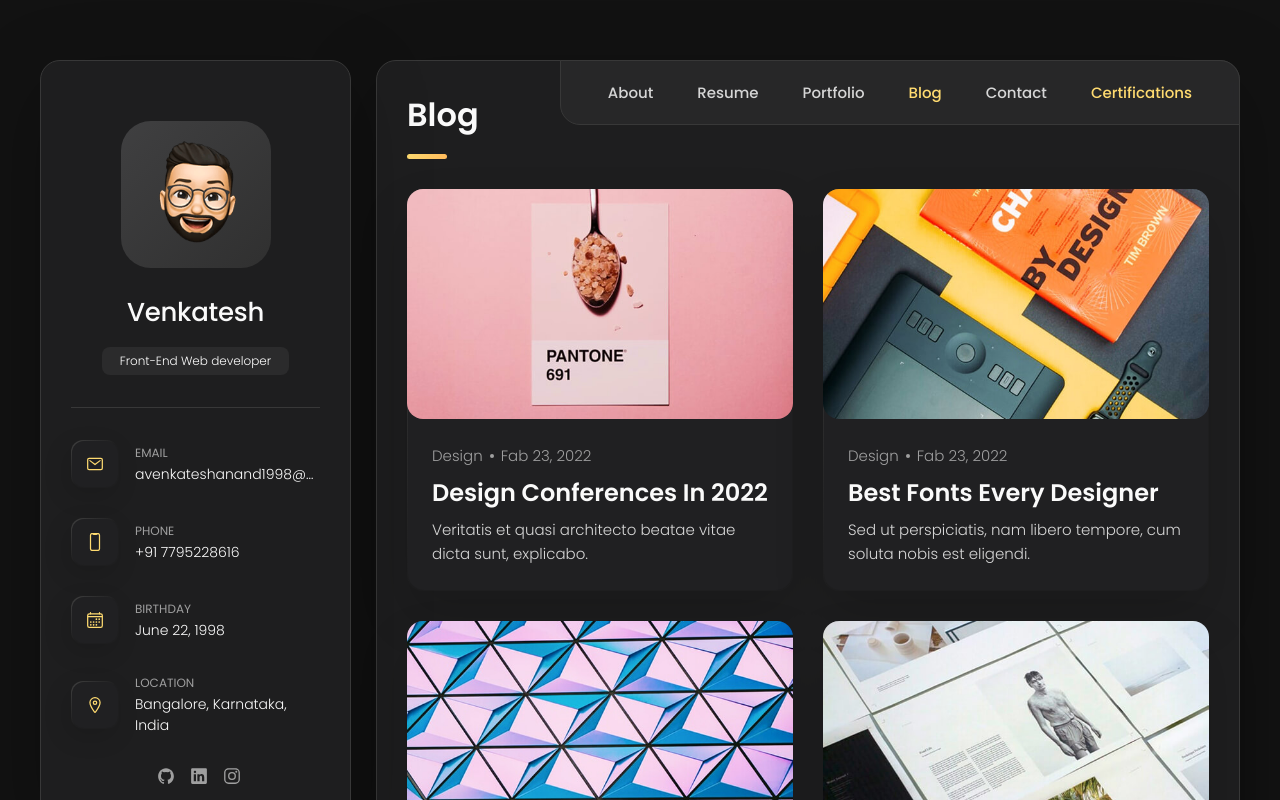
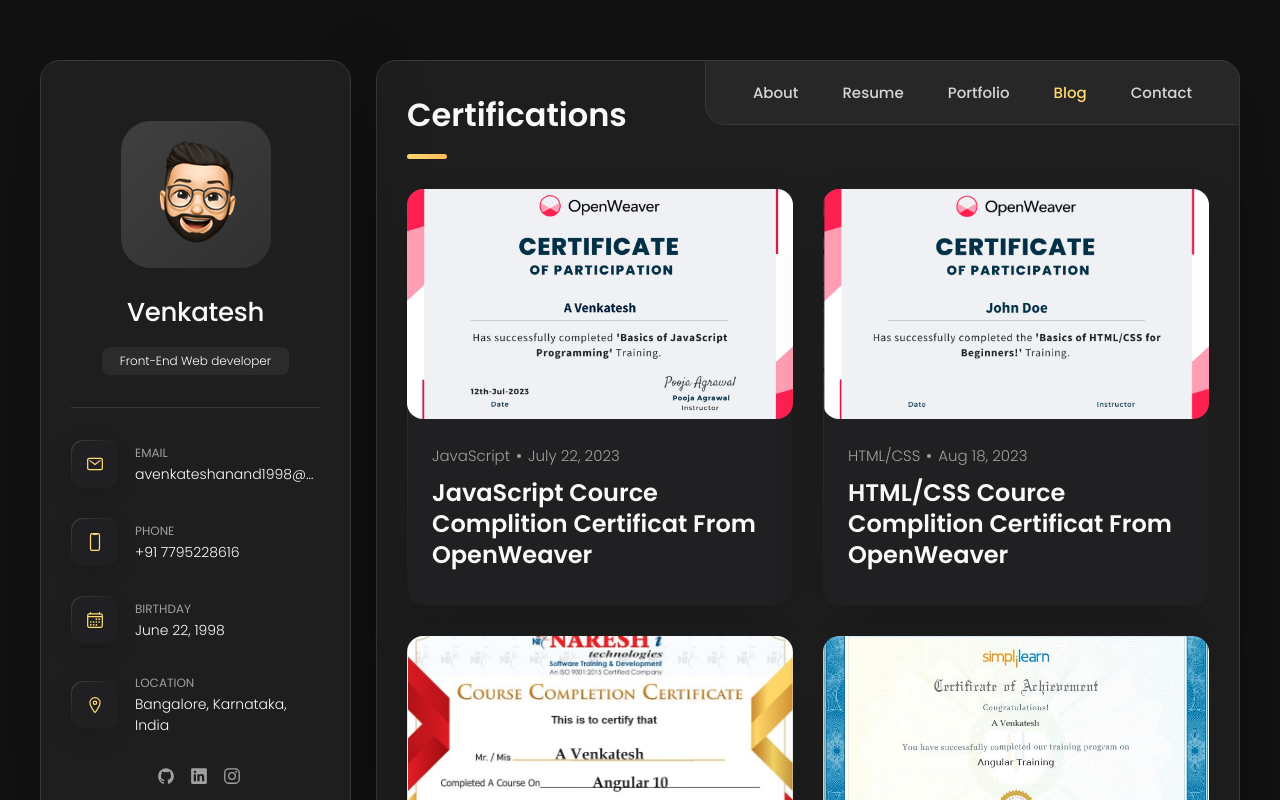
Before and after one commit to Avenkatesh1/My_Personal-Portfolio, a plain HTML site: page index.html in a window 1280 px wide. Both pictures are taken after a click on the button "Blog". Shown: the top 800 px of the page. Drawn offline with nearby package versions, Linux system fonts and the light colour scheme.

Commit message:
I have added my Course complition certificats Certifications #5

```diff
--- a/index.html
+++ b/index.html
@@ -172,9 +172,9 @@
               <button class="navbar-link" data-nav-link>Contact</button>
             </li>
 
-            <li class="navbar-item">
+            <!-- <li class="navbar-item">
               <button class="navbar-link" data-nav-link>Certifications</button>
-            </li>
+            </li> -->
           </ul>
         </nav>
 
@@ -1009,7 +1009,7 @@
 
         <article class="blog" data-page="blog">
           <header>
-            <h2 class="h2 article-title">Blog</h2>
+            <h2 class="h2 article-title">Certifications</h2>
           </header>
 
           <section class="blog-posts">
@@ -1018,7 +1018,7 @@
                 <a href="#">
                   <figure class="blog-banner-box">
                     <img
-                      src="./assets/images/blog-1.jpg"
+                      src="./assets/images/Javascript.jpeg"
                       alt="Design conferences in 2022"
                       loading="lazy"
                     />
@@ -1026,21 +1026,16 @@
 
                   <div class="blog-content">
                     <div class="blog-meta">
-                      <p class="blog-category">Design</p>
+                      <p class="blog-category">JavaScript</p>
 
                       <span class="dot"></span>
 
-                      <time datetime="2022-02-23">Fab 23, 2022</time>
+                      <time datetime="2022-02-23">July 22, 2023</time>
                     </div>
 
                     <h3 class="h3 blog-item-title">
-                      Design conferences in 2022
+                      JavaScript Cource Complition Certificat From OpenWeaver
                     </h3>
-
-                    <p class="blog-text">
-                      Veritatis et quasi architecto beatae vitae dicta sunt,
-                      explicabo.
-                    </p>
                   </div>
                 </a>
               </li>
@@ -1049,7 +1044,7 @@
                 <a href="#">
                   <figure class="blog-banner-box">
                     <img
-                      src="./assets/images/blog-2.jpg"
+                      src="./assets/images/HTML&CSS.png"
                       alt="Best fonts every designer"
                       loading="lazy"
                     />
@@ -1057,21 +1052,16 @@
 
                   <div class="blog-content">
                     <div class="blog-meta">
-                      <p class="blog-category">Design</p>
+                      <p class="blog-category">HTML/CSS</p>
 
                       <span class="dot"></span>
 
-                      <time datetime="2022-02-23">Fab 23, 2022</time>
+                      <time datetime="2022-02-23">Aug 18, 2023</time>
                     </div>
 
                     <h3 class="h3 blog-item-title">
-                      Best fonts every designer
+                      HTML/CSS Cource Complition Certificat From OpenWeaver
                     </h3>
-
-                    <p class="blog-text">
-                      Sed ut perspiciatis, nam libero tempore, cum soluta nobis
-                      est eligendi.
-                    </p>
                   </div>
                 </a>
               </li>
@@ -1080,7 +1070,7 @@
                 <a href="#">
                   <figure class="blog-banner-box">
                     <img
-                      src="./assets/images/blog-3.jpg"
+                      src="./assets/images/Angular-certificate1.jpg"
                       alt="Design digest #80"
                       loading="lazy"
                     />
@@ -1088,19 +1078,14 @@
 
                   <div class="blog-content">
                     <div class="blog-meta">
-                      <p class="blog-category">Design</p>
+                      <p class="blog-category">Angular</p>
 
                       <span class="dot"></span>
 
-                      <time datetime="2022-02-23">Fab 23, 2022</time>
+                      <time datetime="2022-02-23">Oct-2023</time>
                     </div>
 
-                    <h3 class="h3 blog-item-title">Design digest #80</h3>
-
-                    <p class="blog-text">
-                      Excepteur sint occaecat cupidatat no proident, quis
-                      nostrum exercitationem ullam corporis suscipit.
-                    </p>
+                    <h3 class="h3 blog-item-title">Angular 10++ Cource Complition Certificat from Naresh IT</h3>
                   </div>
                 </a>
               </li>
@@ -1109,7 +1094,7 @@
                 <a href="#">
                   <figure class="blog-banner-box">
                     <img
-                      src="./assets/images/blog-4.jpg"
+                      src="./assets/images/Angular-certificate.jpg"
                       alt="UI interactions of the week"
                       loading="lazy"
                     />
@@ -1117,21 +1102,16 @@
 
                   <div class="blog-content">
                     <div class="blog-meta">
-                      <p class="blog-category">Design</p>
+                      <p class="blog-category">Angualr</p>
 
                       <span class="dot"></span>
 
-                      <time datetime="2022-02-23">Fab 23, 2022</time>
+                      <time datetime="2022-02-23">Feb-2024</time>
                     </div>
 
                     <h3 class="h3 blog-item-title">
-                      UI interactions of the week
+                      I Complited Another one Angular Certificat from SimpliLearn
                     </h3>
-
-                    <p class="blog-text">
-                      Enim ad minim veniam, consectetur adipiscing elit, quis
-                      nostrud exercitation ullamco laboris nisi.
-                    </p>
                   </div>
                 </a>
               </li>
@@ -1258,37 +1238,39 @@
             </form>
           </section>
         </article>
-        <article class="blog" data-page="blog">
+
+        <!-- Certifications -->
+        <article class="Certifications" data-page="Certifications">
           <header>
-            <h2 class="h2 article-title">Blog</h2>
+            <h2 class="h2 article-title">Certifications</h2>
           </header>
 
-          <section class="blog-posts">
-            <ul class="blog-posts-list">
-              <li class="blog-post-item">
+          <section class="Certifications-posts">
+            <ul class="Certifications-posts-list">
+              <li class="Certifications-post-item">
                 <a href="#">
-                  <figure class="blog-banner-box">
+                  <figure class="Certifications-banner-box">
                     <img
-                      src="./assets/images/blog-1.jpg"
+                      src="./assets/images/Certifications-1.jpg"
                       alt="Design conferences in 2022"
                       loading="lazy"
                     />
                   </figure>
 
-                  <div class="blog-content">
-                    <div class="blog-meta">
-                      <p class="blog-category">Design</p>
+                  <div class="Certifications-content">
+                    <div class="Certifications-meta">
+                      <p class="Certifications-category">Design</p>
 
                       <span class="dot"></span>
 
                       <time datetime="2022-02-23">Fab 23, 2022</time>
                     </div>
 
-                    <h3 class="h3 blog-item-title">
+                    <h3 class="h3 Certifications-item-title">
                       Design conferences in 2022
                     </h3>
 
-                    <p class="blog-text">
+                    <p class="Certifications-text">
                       Veritatis et quasi architecto beatae vitae dicta sunt,
                       explicabo.
                     </p>
```
Also changed, not shown: assets/images/Angular-Certificate1.jpg (added), assets/images/Angular-certificate.jpg (added), assets/images/HTML&CSS.png (added), assets/images/Javascript.jpeg (added).
